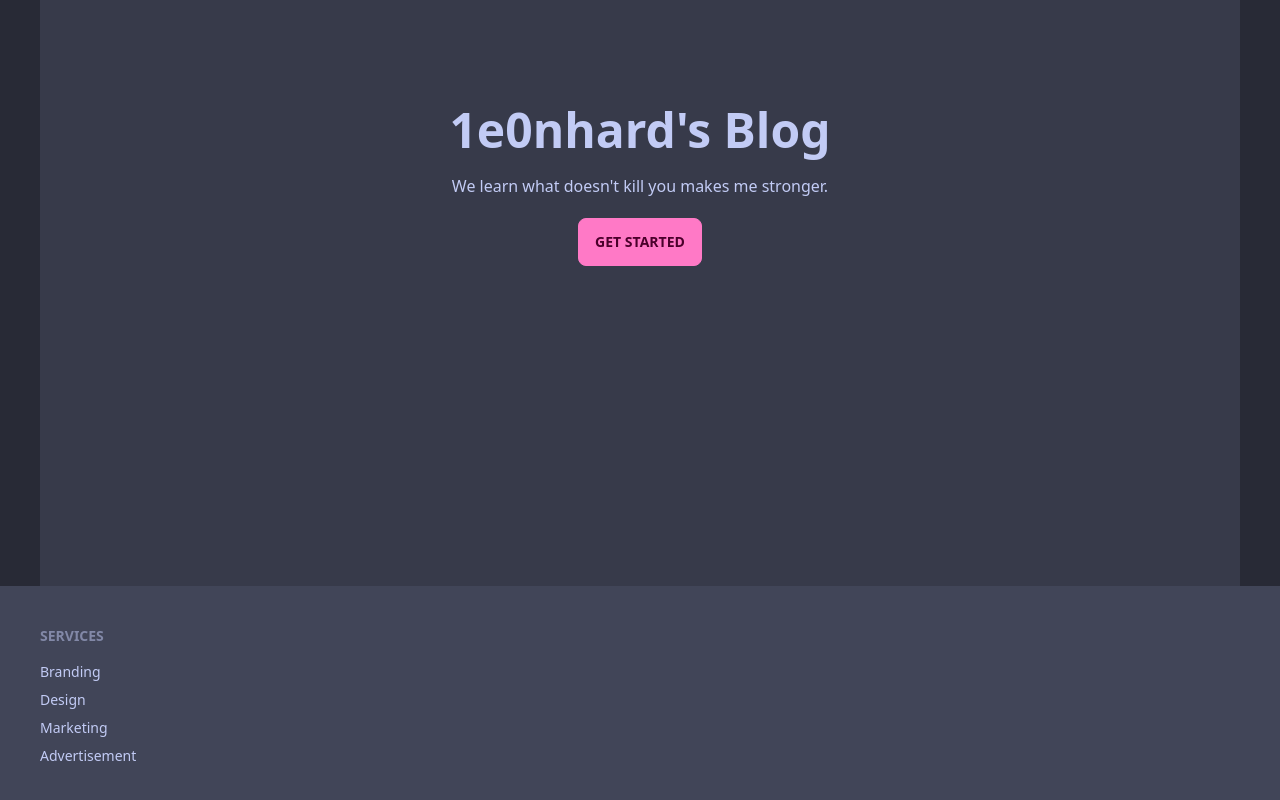
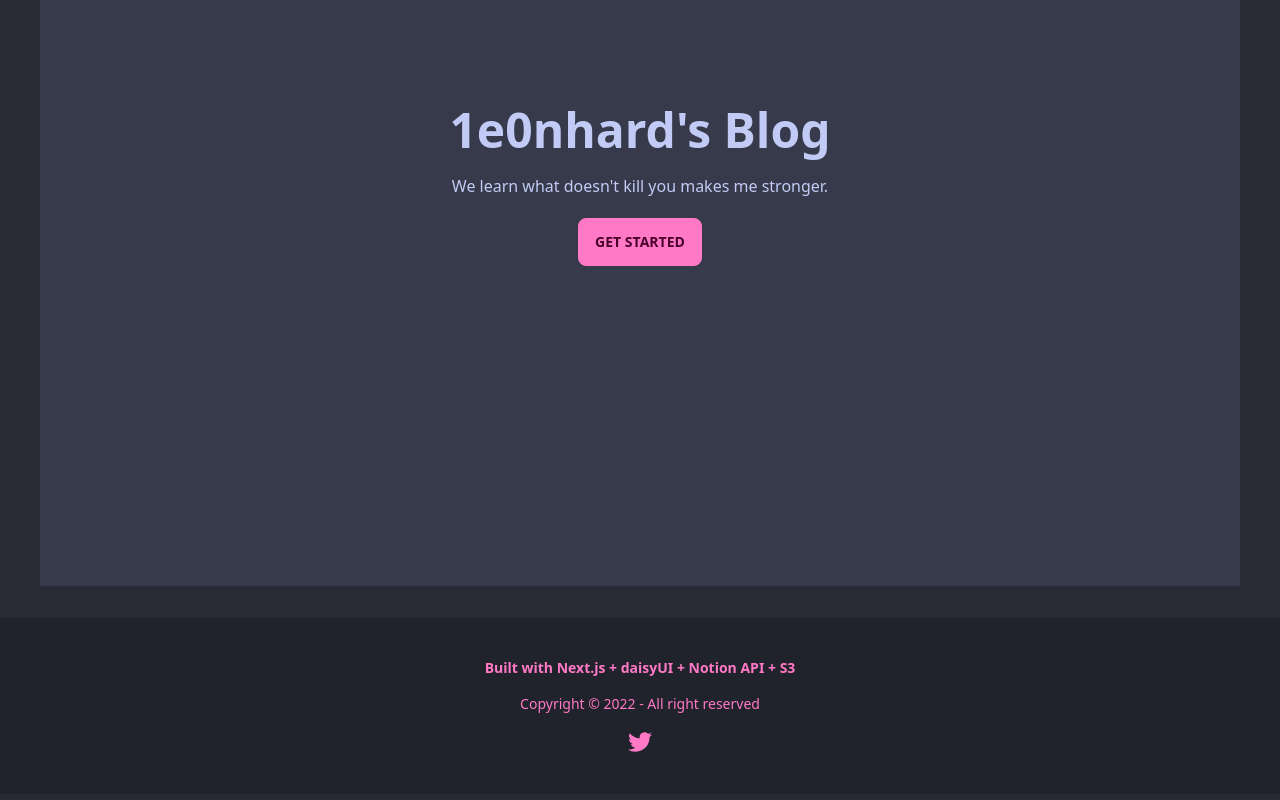
Before and after one commit to ashigirl96/reon-blog, a Next.js app: page / in a window 1280 px wide. Shown: the part 286-1086 px from the top of the page. Built offline with nearby package versions, Linux system fonts and the light colour scheme.

Commit message:
Fix: Footer色変更した

```diff
--- a/src/components/Footer/index.tsx
+++ b/src/components/Footer/index.tsx
@@ -2,13 +2,37 @@ import { VFC } from 'react'
 
 export const Footer: VFC = () => {
   return (
-    <footer className="footer p-10 bg-neutral text-neutral-content min-h-fit">
+    <footer className="mt-8 footer footer-center p-10 bg-base-300 text-primary gap-y-4">
+      <p className="font-bold">
+        Built with Next.js + daisyUI + Notion API + S3
+      </p>
+      <p>Copyright © 2022 - All right reserved</p>
       <div>
-        <span className="footer-title">Services</span>
-        <a className="link link-hover">Branding</a>
-        <a className="link link-hover">Design</a>
-        <a className="link link-hover">Marketing</a>
-        <a className="link link-hover">Advertisement</a>
+        <div className="grid grid-flow-col gap-4">
+          <a href="https://twitter.com/ashigirl96">
+            <svg
+              xmlns="http://www.w3.org/2000/svg"
+              width="24"
+              height="24"
+              viewBox="0 0 24 24"
+              className="fill-current"
+            >
+              <path d="M24 4.557c-.883.392-1.832.656-2.828.775 1.017-.609 1.798-1.574 2.165-2.724-.951.564-2.005.974-3.127 1.195-.897-.957-2.178-1.555-3.594-1.555-3.179 0-5.515 2.966-4.797 6.045-4.091-.205-7.719-2.165-10.148-5.144-1.29 2.213-.669 5.108 1.523 6.574-.806-.026-1.566-.247-2.229-.616-.054 2.281 1.581 4.415 3.949 4.89-.693.188-1.452.232-2.224.084.626 1.956 2.444 3.379 4.6 3.419-2.07 1.623-4.678 2.348-7.29 2.04 2.179 1.397 4.768 2.212 7.548 2.212 9.142 0 14.307-7.721 13.995-14.646.962-.695 1.797-1.562 2.457-2.549z" />
+            </svg>
+          </a>
+          {/*<a>*/}
+          {/*  <svg xmlns="http://www.w3.org/2000/svg" width="24" height="24" viewBox="0 0 24 24" className="fill-current">*/}
+          {/*    <path*/}
+          {/*      d="M19.615 3.184c-3.604-.246-11.631-.245-15.23 0-3.897.266-4.356 2.62-4.385 8.816.029 6.185.484 8.549 4.385 8.816 3.6.245 11.626.246 15.23 0 3.897-.266 4.356-2.62 4.385-8.816-.029-6.185-.484-8.549-4.385-8.816zm-10.615 12.816v-8l8 3.993-8 4.007z"></path>*/}
+          {/*  </svg>*/}
+          {/*</a>*/}
+          {/*<a>*/}
+          {/*  <svg xmlns="http://www.w3.org/2000/svg" width="24" height="24" viewBox="0 0 24 24" className="fill-current">*/}
+          {/*    <path*/}
+          {/*      d="M9 8h-3v4h3v12h5v-12h3.642l.358-4h-4v-1.667c0-.955.192-1.333 1.115-1.333h2.885v-5h-3.808c-3.596 0-5.192 1.583-5.192 4.615v3.385z"></path>*/}
+          {/*  </svg>*/}
+          {/*</a>*/}
+        </div>
       </div>
     </footer>
   )
```
